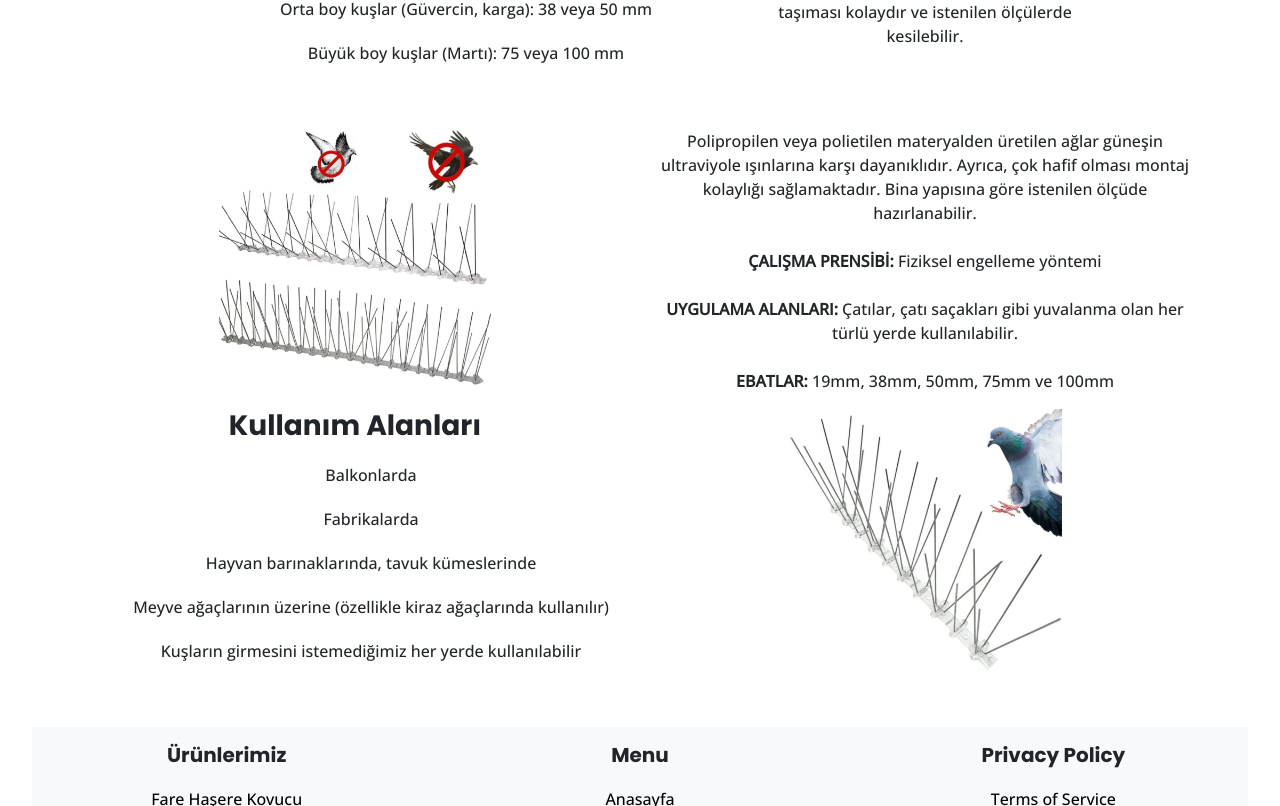
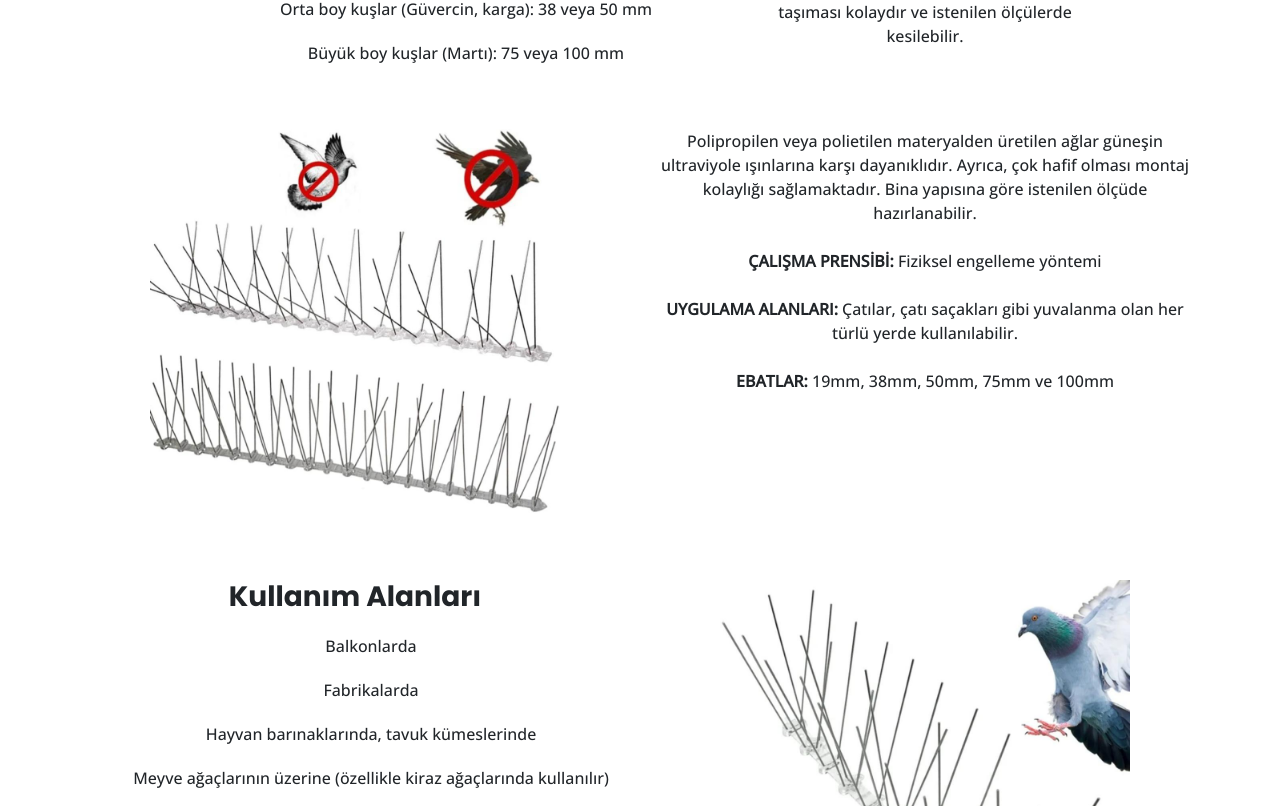
Before and after one commit to Mert003/ilaclama, a React (Create React App) app: page /kusengelleyici in a window 1280 px wide. Shown: the part 714-1520 px from the top of the page. Built offline with nearby package versions, Linux system fonts and the light colour scheme.

Commit message:
duzenlenme2

```diff
--- a/src/pages/urunlistesi/kusengelleyici.js
+++ b/src/pages/urunlistesi/kusengelleyici.js
@@ -61,11 +61,11 @@ const Kusengelleyici = () => {
 
       </Row>
 
-      <Row>
-        <Col>
-        <img src={foto2} alt='fasda' width="50%"  style={{objectFit:"contain"}} />
+      <Row className='my-5'>
+        <Col className='col-12 col-md-6'>
+        <img src={foto2} alt='fasda' className='w-75 w-md-50' style={{objectFit:"contain"}} />
         </Col>
-        <Col>
+        <Col className='col-12 col-md-6'>
           <p>
             Polipropilen veya polietilen materyalden üretilen ağlar güneşin ultraviyole ışınlarına karşı dayanıklıdır. Ayrıca, çok hafif olması montaj kolaylığı sağlamaktadır. Bina yapısına göre istenilen ölçüde hazırlanabilir.
             <br /> <br />
@@ -79,9 +79,9 @@ const Kusengelleyici = () => {
 
       </Row>
 
-      <Row>
+      <Row className='my-5'>
 
-        <Col>
+        <Col className='col-12 col-md-6 order-2 order-md-1'>
           <h3>Kullanım Alanları</h3>
           <ul>
             <li>Balkonlarda</li>
@@ -91,8 +91,8 @@ const Kusengelleyici = () => {
             <li>Kuşların girmesini istemediğimiz her yerde kullanılabilir</li>
           </ul>
         </Col>
-        <Col>
-          <img src={foto3} width="50%" style={{objectFit:"contain"}} alt='sdtfdf' />
+        <Col className='col-12 col-md-6 order-1 order-md-2'>
+          <img src={foto3} className='w-75 w-md-50' style={{objectFit:"contain"}} alt='sdtfdf' />
         </Col>
 
       </Row>
```
